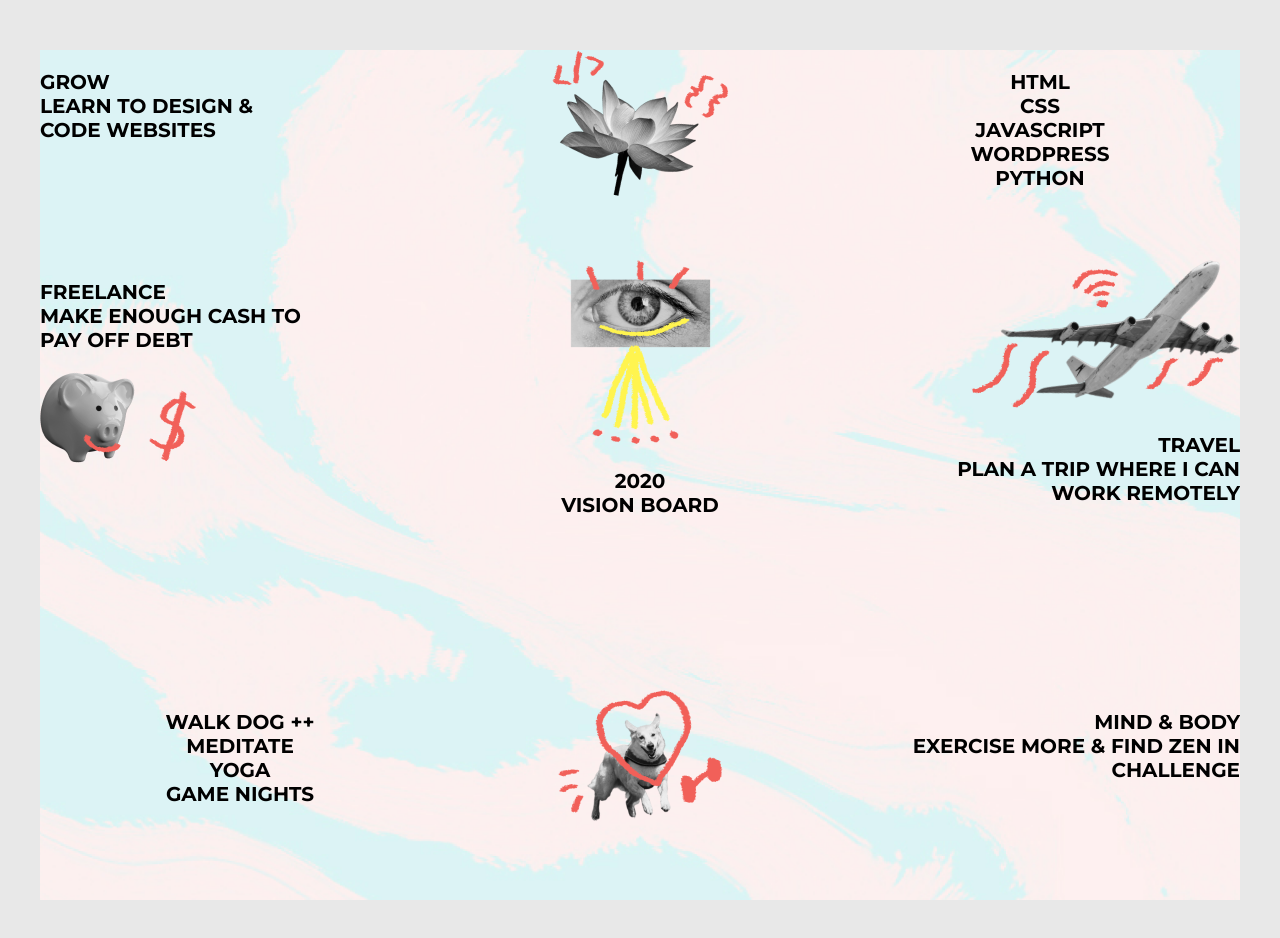
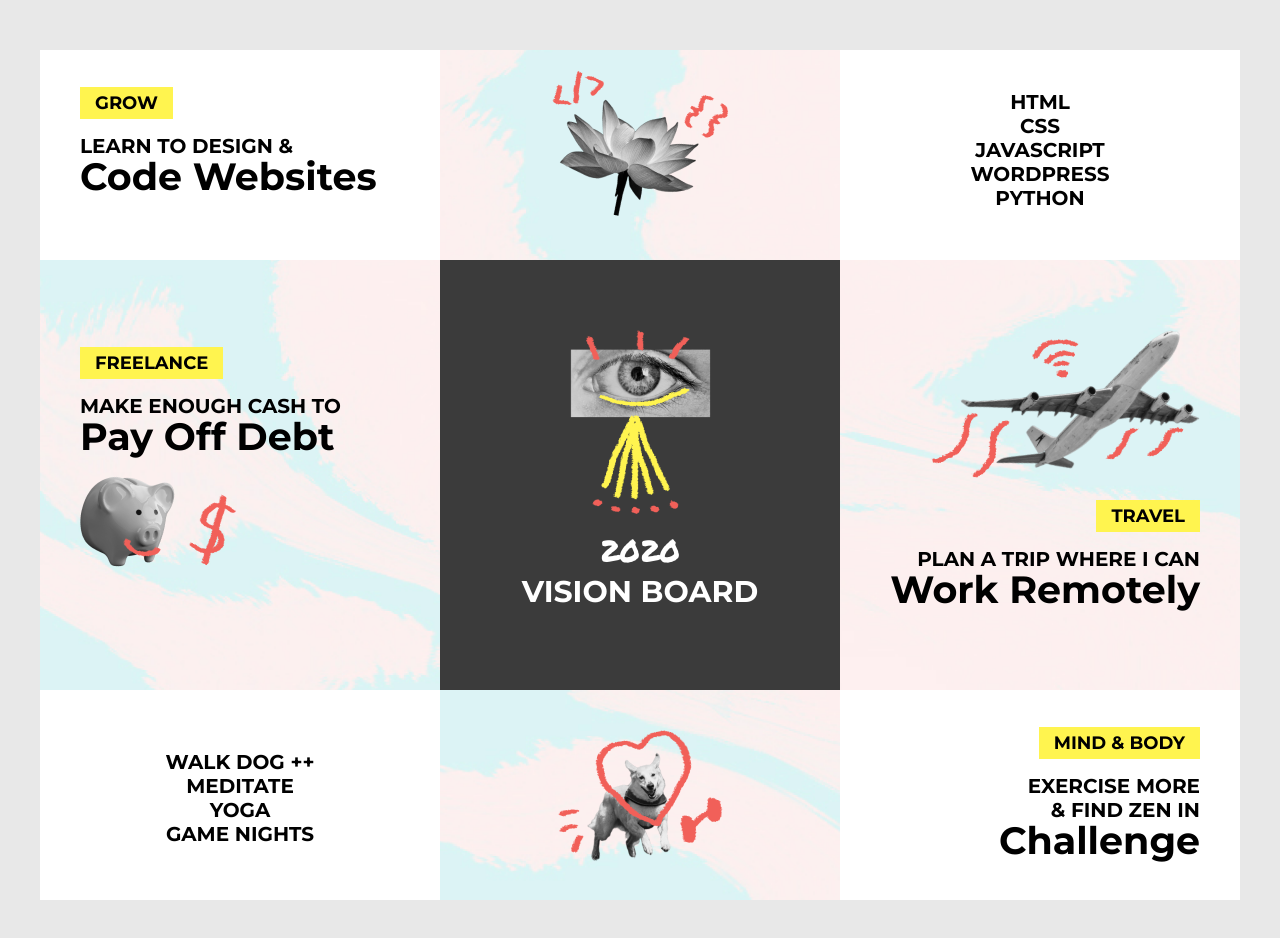
Before and after one commit to jhock9/vision-board, a plain HTML site: page index.html in a window 1280 px wide. Drawn offline with Linux system fonts and the light colour scheme.

Commit message:
final commit

```diff
--- a/css/main.css
+++ b/css/main.css
@@ -1,6 +1,3 @@
-/* font-family: 'Montserrat', sans-serif;
-font-family: 'Permanent Marker', cursive; */
-
 /* ==== Base Styles ==== */
 
 body {
@@ -30,10 +27,21 @@ body {
 
 .small-block {
   height: 210px;
+  padding: 20px 40px;
 }
 
 .large-block {
   height: 430px;
+  padding: 70px 40px;
+}
+
+.light-bg {
+	background: #FFFFFF;
+}
+
+.dark-bg {
+	background: #3B3B3B;
+	color: #FFFFFF;
 }
 
 .center {
@@ -43,3 +51,31 @@ body {
 .right {
   text-align: right;
 }
+
+ .top-padding {
+	padding-top: 40px;
+}
+
+/* ==== Vision Block Text ==== */
+
+.title {
+	margin: 10px 0;
+  font-size: 30px;
+}
+
+.marker {
+  font-family: 'Permanent Marker', cursive;
+  font-weight: normal;
+}
+
+.highlight {
+  background-color: #FFF44F;
+  padding: 5px 15px;
+  font-size: 18px;
+}
+
+strong {
+  font-size: 38px;
+  text-transform: capitalize;
+  line-height: 38px;
+}
--- a/index.html
+++ b/index.html
@@ -9,58 +9,59 @@
 
   <body>
     <div id="vision-board">
-      <div class="block small-block">
-        <p>Grow<br>
-        learn to design &#38;<br>
-        <strong>Code Websites</strong></p>
+      <div class="block small-block light-bg">
+        <p><span class="highlight">Grow</span></p>
+        <p>learn to design &#38;<br>
+          <strong>Code Websites</strong></p>
       </div>
 
-      <div class="block center small-block">
+      <div class="block small-block center">
         <img src="img/flower.png" alt="flower">
       </div>
 
-      <div class="block center small-block">
+      <div class="block small-block center light-bg">
         <p>HTML<br>
           CSS<br>
-          JAVASCRIPT<br>
-          WORDPRESS<br>
-          PYTHON</p>
+          JavaScript<br>
+          WordPress<br>
+          Python</p>
       </div>
 
       <div class="block large-block">
-        <p>Freelance<br>
-          make enough cash to<br>
+        <p><span class="highlight">Freelance</span></p>
+        <p>make enough cash to<br>
           <strong>Pay off debt</strong></p>
           <img src="img/piggy.png" alt="piggy">
       </div>
 
-      <div class="block center large-block">
+      <div class="block large-block center dark-bg">
         <img src="img/eye.png" alt="eye">
-        <p>2020<br>
+        <p class="title"><span class="marker">2020</span><br>
         Vision Board</p>
       </div>
 
-      <div class="block right large-block">
+      <div class="block large-block right">
         <img src="img/plane.png" alt="plane">
-        <p>Travel<br>
-          plan a trip where I can<br>
+        <p><span class="highlight">Travel</span></p>
+        <p>plan a trip where I can<br>
           <strong>Work Remotely</strong></p>
       </div>
 
-      <div class="block center small-block">
+      <div class="block small-block center light-bg top-padding">
         <p>WALK DOG ++<br>
           MEDITATE<br>
           YOGA<br>
           GAME NIGHTS</p>
       </div>
 
-      <div class="block center small-block">
-        <img src="img/doggo.png" alt="doggo">
+      <div class="block small-block center top-padding">
+        <img src="img/doggo.png" alt="dog">
       </div>
 
-      <div class="block right small-block">
-        <p>Mind &#38; Body<br>
-          exercise more &#38; find zen in<br>
+      <div class="block small-block right light-bg">
+        <p><span class="highlight">Mind &#38; Body</span></p>
+        <p>exercise more <br>
+          &#38; find zen in<br>
           <strong>Challenge</strong></p>
       </div>
     </div>
```
